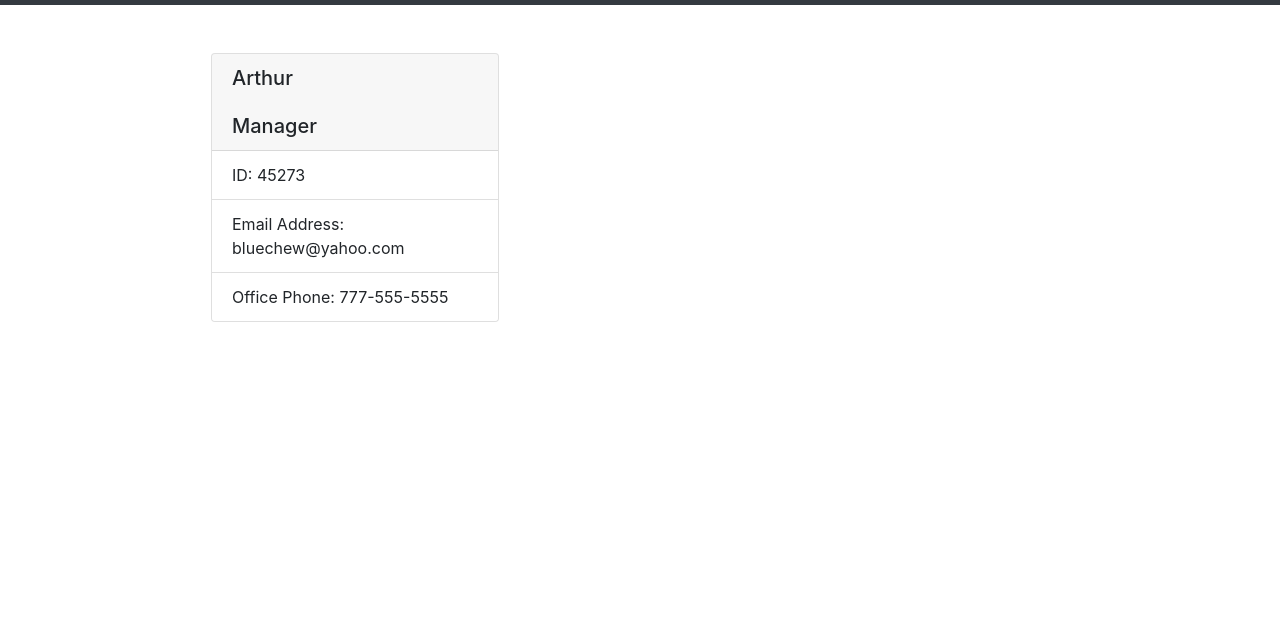
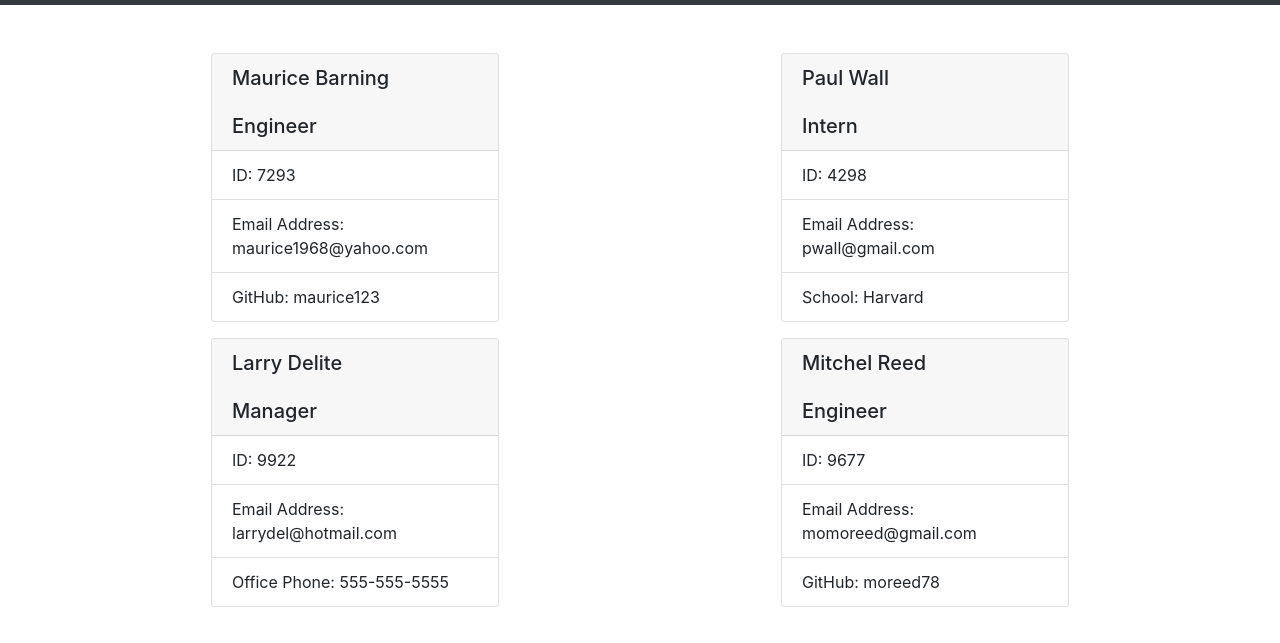
Before and after one commit to artbat6/myTeamProfileGenerator, a website: page output/team.html in a window 1280 px wide. Shown: the part 51-694 px from the top of the page. Drawn offline with nearby package versions, Linux system fonts and the light colour scheme.

```diff
--- a/output/team.html
+++ b/output/team.html
@@ -14,11 +14,38 @@
         <div class="container">
             <div class="row"><div class="col-6">
             <div class="card mx-auto mb-3" style="width: 18rem">
-            <h5 class="card-header">Arthur<br /><br />Manager</h5>
+            <h5 class="card-header">Maurice Barning<br /><br />Engineer</h5>
             <ul class="list-group list-group-flush">
-                <li class="list-group-item">ID: 45273</li>
-                <li class="list-group-item">Email Address: bluechew@yahoo.com</li>
-                <li class="list-group-item">Office Phone: 777-555-5555</li>
+                <li class="list-group-item">ID: 7293</li>
+                <li class="list-group-item">Email Address: maurice1968@yahoo.com</li>
+                <li class="list-group-item">GitHub: maurice123</li>
+            </ul>
+            </div>
+        </div><div class="col-6">
+            <div class="card mx-auto mb-3" style="width: 18rem">
+            <h5 class="card-header">Paul Wall<br /><br />Intern</h5>
+            <ul class="list-group list-group-flush">
+                <li class="list-group-item">ID: 4298</li>
+                <li class="list-group-item">Email Address: pwall@gmail.com</li>
+                <li class="list-group-item">School: Harvard</li>
+            </ul>
+            </div>
+        </div><div class="col-6">
+            <div class="card mx-auto mb-3" style="width: 18rem">
+            <h5 class="card-header">Larry Delite<br /><br />Manager</h5>
+            <ul class="list-group list-group-flush">
+                <li class="list-group-item">ID: 9922</li>
+                <li class="list-group-item">Email Address: larrydel@hotmail.com</li>
+                <li class="list-group-item">Office Phone: 555-555-5555</li>
+            </ul>
+            </div>
+        </div><div class="col-6">
+            <div class="card mx-auto mb-3" style="width: 18rem">
+            <h5 class="card-header">Mitchel Reed<br /><br />Engineer</h5>
+            <ul class="list-group list-group-flush">
+                <li class="list-group-item">ID: 9677</li>
+                <li class="list-group-item">Email Address: momoreed@gmail.com</li>
+                <li class="list-group-item">GitHub: moreed78</li>
             </ul>
             </div>
         </div> </div>
```
Also changed, not shown: README.md, images/html-screenshot.PNG (added), images/terminal-screenshot.png (added).
